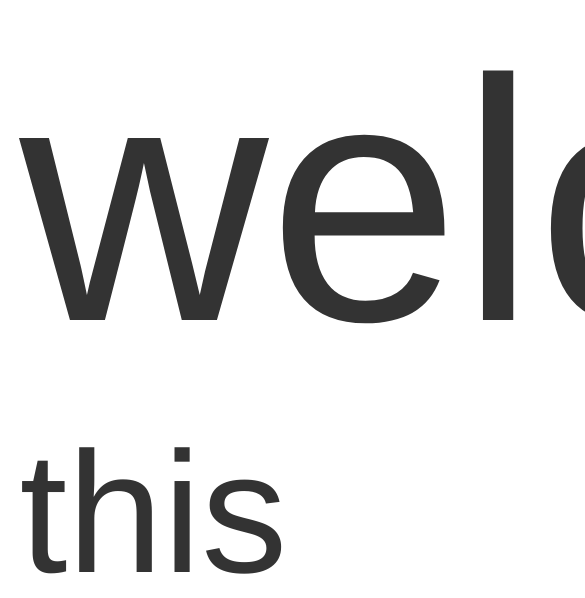
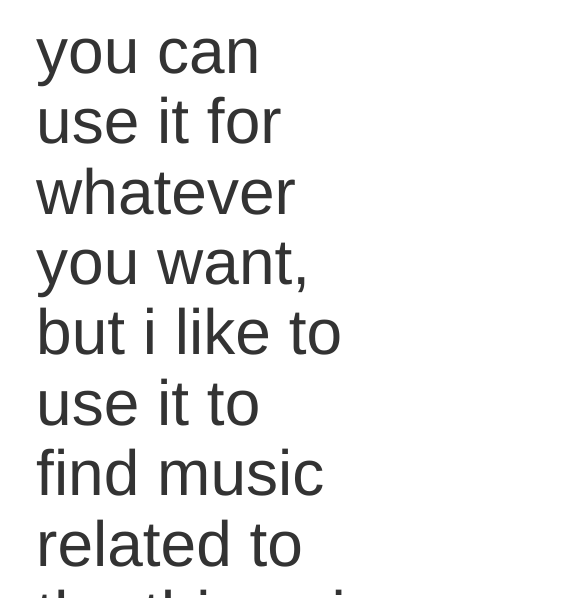
Before and after one commit to lui5c/spotify-label-explorer, a website: page public/index.html in a window 390 px wide. Shown: the part 1402-2000 px from the top of the page, 585 px wide, since content can reach past the window. Drawn offline with nearby package versions, Linux system fonts and the light colour scheme.

Commit message:
fixed heading relative sizing in landing page and then info tab

```diff
--- a/public/index.html
+++ b/public/index.html
@@ -33,7 +33,7 @@
 		<h3>welcome!</h3>
 		<p>this web app allows you to explore which labels are represented on a Spotify playlist and which labels an artist has released music on. </p>
 		<p>you can use it for whatever you want, but i like to use it to find music related to the things i already listen to. many recent music streaming
-		platforms have made it a central feature in their program or software to integrate "radio" or other song suggestion mechanisms. these predictive playlists/radio stations are based on models of what the user already listen to. however, collections of music that have a similar motif, shared community, or other commonality already tend to be grouped together! they can be found by looking at the discography of a label.</p>
+		platforms have made it a central feature in their program or software to integrate "radio" or other song suggestion mechanisms. these predictive playlists/radio stations are based on models of what the user already listens to. however, collections of music that have a similar motif, shared community, or other commonality already tend to be grouped together! they can be found by looking at the discography of a label.</p>
 		<h3>labels</h3>
 		<p>whenever an album is released, usually there is a "record label" that is credited with "releasing" the album. it's kind of a weird setup, and many bands elect to self-release music, bypassing any bureacracy and hoop-jumping brought on by looping in other people. most of the time, bands work with labels in a symbiotic way, where bands make music, and labels take care of promotion, advertising, maybe booking shows, and maybe getting their record pressed on vinyl for cheaper than it would be without the label. usually, the bands that a label works with all have something in common that made them work with each other.</p>
 		<p>there are genre-oriented labels, location-specific labels, reissue labels, labels that only ever see one release, labels that were only in operation for a year and a half, multi-million dollar massive corporation labels, labels that get created whenever someone releases their first and only solo EP through <a href="http://www.distrokid.com/">DistroKid</a>, and any combination of those already mentioned above. it's a way funner way to find music than song suggestions from a streaming service when you finish a playlist!</p>
@@ -53,9 +53,13 @@
 		</div>
 		<div id="top-guide">
 
-		<span style="float:right; margin-top: 10px"><div class="hideshow" id="hide-help">hide help</div> // <div class="hideshow" id="show-help">show help</div></span>
+		<span style="float:right; margin-top: 10px">
+			<div class="hideshow" id="hide-help">hide help</div>
+			//
+			<div class="hideshow" id="show-help">show help</div>
+		</span>
+		<div id="help">
 		<h1>welcome, <span id="person-name"></span>!</h1>
-		<div id="help">
 		<h3>how to use the label explorer</h3>
 		<p>click the search bar to begin your search. you can choose for your search to return artist results, playlist results, or album results (when searching for releases from a particular label). if you click on a playlist, you'll be shown the playlist with each song including the label that it was released on. if you click on an artist, you'll see all of their releases and which label each release was on. sometimes there are duplicate releases, which happens when artists have different record labels for distribution in different countries. by default, twenty results load per search. you can load more at the bottom, and you can open albums, playlists, and artists in spotify. </p>
 		<h3>a note about Spotify's indexing of labels</h3>
--- a/public/static/stylesheet.css
+++ b/public/static/stylesheet.css
@@ -177,24 +177,27 @@ h1 {
 
 @media only screen and (max-width: 1024px) {
 	/* For mobile phones: */
-	.container {
-		margin-left: 5%;
-		margin-right: 5%;
-		padding-left: 0px;
-		padding-right: 0px;
-		width: 80%;
+
+	#login {
+		width: 100%;
+		padding: 0.1em;
 	}
 
-	#info-container {
-		padding-left: 0px;
-		padding-right: 0px;
-		font-size: 4.2em;
-		line-height: 130%;
-		overflow:;
+	.container p {
+		line-height: 1.1em;
+		padding: 0px;
+		margin-top: 0.4em;
+		border: 0px;
+		font-size: 4em;
 	}
 
-	#info-container h3 {
-		font-size: 2em;
+	.container {
+		padding: 2em;
+		width: 100%;
+	}
+
+	#header-container {
+		width: 100%;
 	}
 
 	#top-guide {
@@ -207,18 +210,31 @@ h1 {
 
 	body {
 		font-size: 4.1em;
+		width: 100%;
 	}
 
 	h1 {
-		font-size: 1.8em;
+		font-size: 3.2em;
+		line-height: 0.9em;
 	}
 
 	h3 {
-		font-size: 1.2em;
+		font-size: 4.9em;
 	}
 
-	.overall-container {
-		padding: 0.8em;
+	/** logged in*/
+
+	#help h1{
+		font-size: 1.7em;
+	}
+
+	#help h3 {
+		font-size: 1.4em;
+	}
+
+	/** overall container begins above the form*/
+	#overall-container {
+		margin-top: 2em;
 	}
 
 	#results-list {
```
